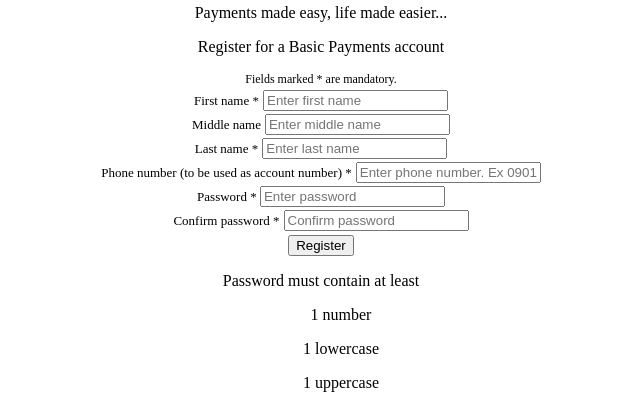
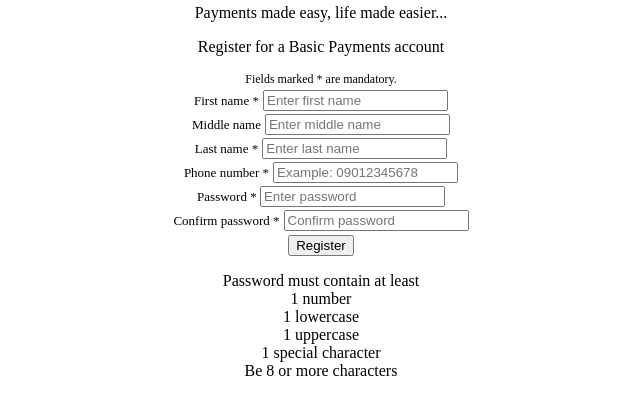
Before and after one commit to thedriverdev/Basic_Payments_App, a plain HTML site: page register.html in a window 1280 px wide. Shown: the part 85-483 px from the top of the page, without its empty margins (319-959 px from the left). Drawn offline with Linux system fonts and the light colour scheme.

Commit message:
Removed spaces between password instruction

```diff
--- a/register.html
+++ b/register.html
@@ -28,8 +28,8 @@
       <p class="label">Last name *</p>
       <input class="last-name-input forms" type="text" placeholder="Enter last name"> <br>
 
-      <p class="label"> Phone number (to be used as account number) *</p>
-      <input class="phone-number-input forms" type="text" placeholder="Enter phone number. Ex 09012345678"> <br>
+      <p class="label"> Phone number *</p>
+      <input class="phone-number-input forms" type="text" placeholder="Example: 09012345678"> <br>
 
       <p class="label">Password * </p>
       <input class="password-input forms" type="password" placeholder="Enter password"> <br>
@@ -39,23 +39,25 @@
 
       <button class="sign-up-button">Register</button>
       <div>
-        <p>Password must contain at least</p>
+        <p>
+          Password must contain at least
+          <br>
+          1 number
+          <br>
+            1 lowercase
+          <br>
 
-        <ul>
-          1 number
-        </ul>
-        <ul>
-          1 lowercase
-        </ul>
-        <ul>
-          1 uppercase
-        </ul>
-        <ul>
-          1 special character
-        </ul>
-        <ul>
-          Be 8 or more characters
-        </ul>
+            1 uppercase
+          <br>
+
+            1 special character
+          <br>
+
+            Be 8 or more characters
+
+        </p>
+
+
 
       </div>
 
```
